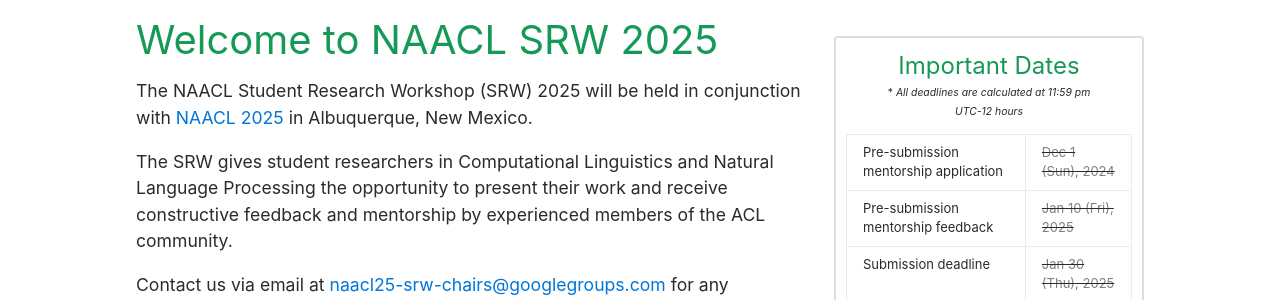
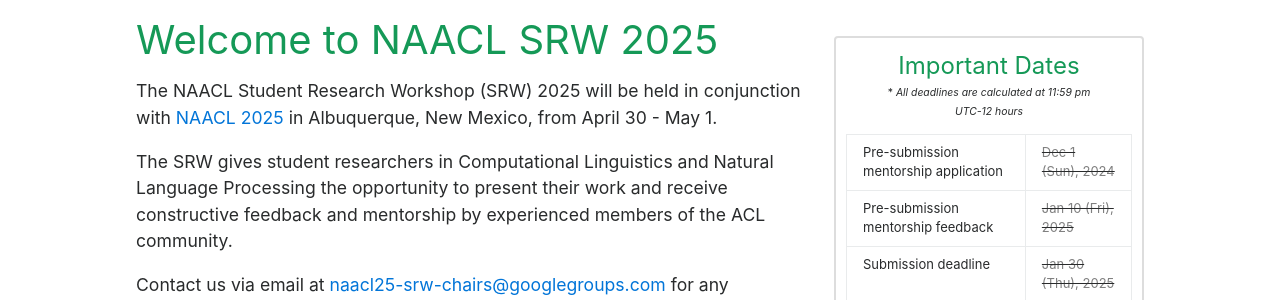
Before and after one commit to naacl2025-srw/naacl2025-srw.github.io, a Jekyll site: the page built from index.md, in a window 1280 px wide. Shown: the part 460-760 px from the top of the page. Built offline with Jekyll 4.4.1, drawn with Linux system fonts in a browser that asks for light colours.

Commit message:
Update index.md

```diff
--- a/index.md
+++ b/index.md
@@ -6,7 +6,7 @@ order: 1
 ---
 
 # Welcome to NAACL SRW 2025
-The NAACL Student Research Workshop (SRW) 2025 will be held in conjunction with [NAACL 2025](https://2025.naacl.org/) in Albuquerque, New Mexico.
+The NAACL Student Research Workshop (SRW) 2025 will be held in conjunction with [NAACL 2025](https://2025.naacl.org/) in Albuquerque, New Mexico, from April 30 - May 1.
 
 The SRW gives student researchers in Computational Linguistics and Natural Language Processing the opportunity to present their work and receive constructive feedback and mentorship by experienced members of the ACL community.
 
```
